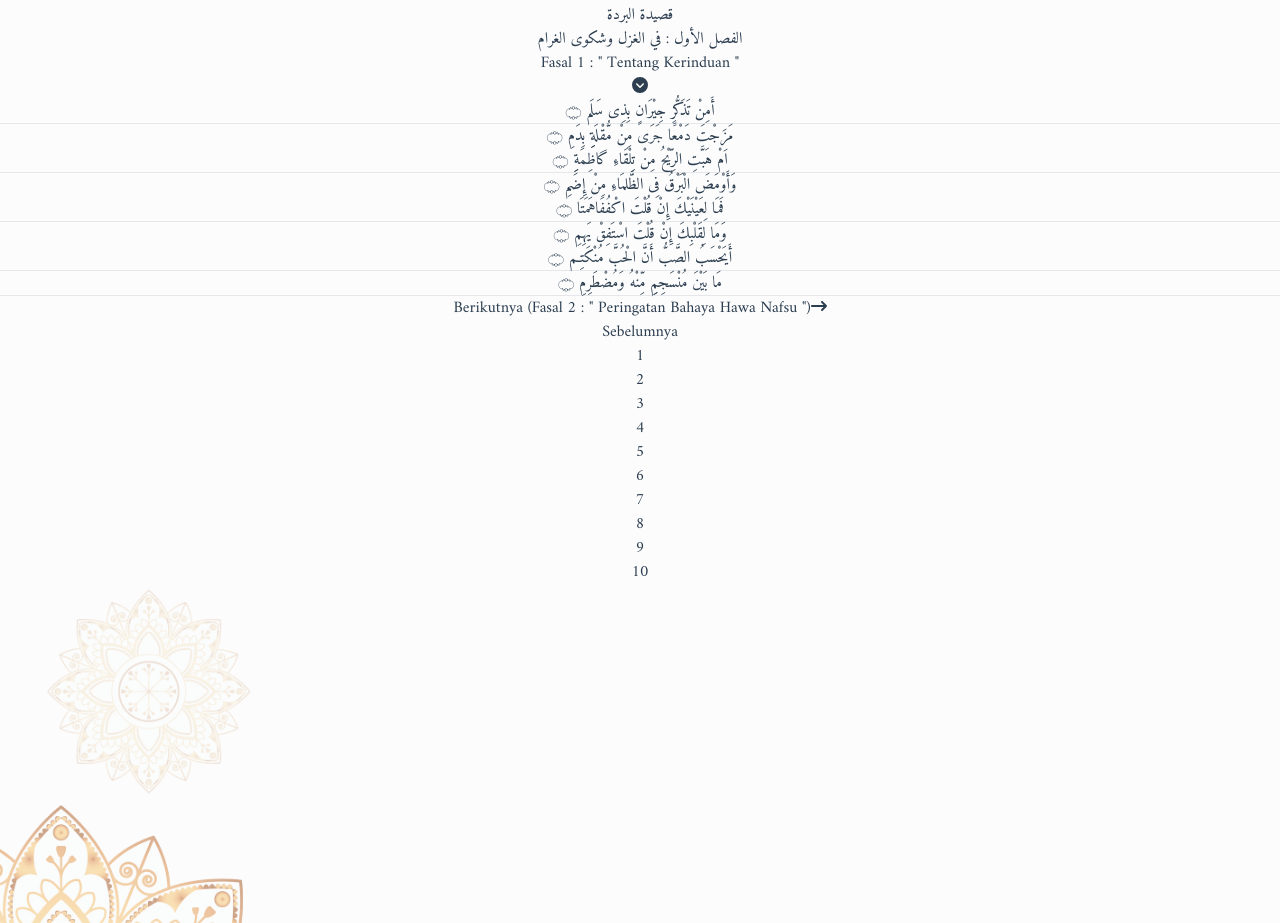
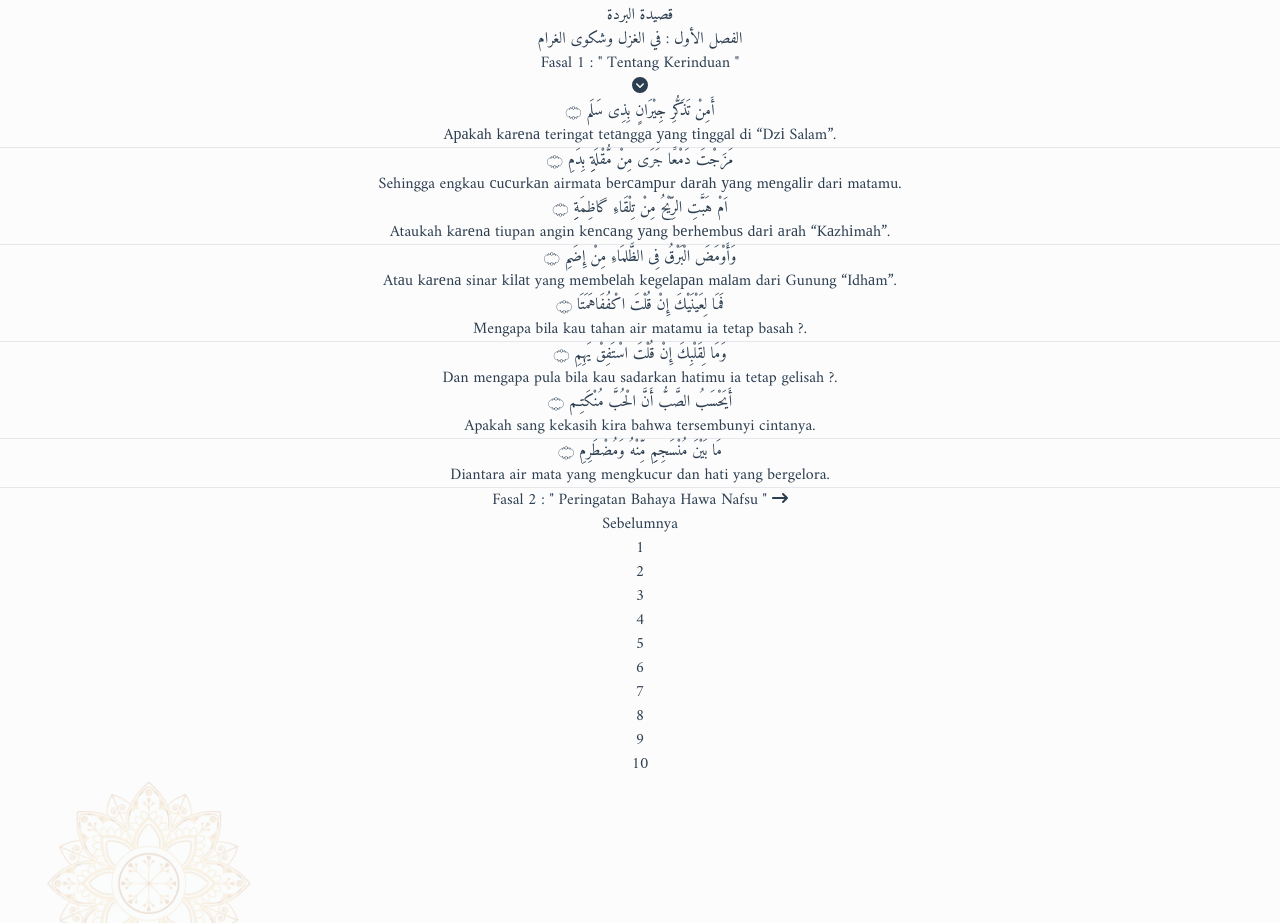
Before and after one commit to rizkalipa/burdah-fe, a Vue app: page / in a window 1280 px wide. Shown: the part 1040-1963 px from the top of the page. Built offline with nearby package versions, Linux system fonts and the light colour scheme.

Commit message:
Add translation text

```diff
--- a/src/App.vue
+++ b/src/App.vue
@@ -21,7 +21,7 @@ export default {
 
 <style>
   #app {
-    font-family: Amiri, Helvetica, Arial, sans-serif;
+    font-family: Amiri;
     -webkit-font-smoothing: antialiased;
     -moz-osx-font-smoothing: grayscale;
     text-align: center;
--- a/src/components/ButtonFasalComponent.vue
+++ b/src/components/ButtonFasalComponent.vue
@@ -21,12 +21,18 @@
         :class="idx % 2 ? 'bg-amber-100' : 'bg-amber-50'"
         class="px-8 py-8 rounded border-b-2 border-solid border-amber-500"
     >
-      <div class="text-right">
+      <div class="text-right mb-5">
         <p class="relative" v-html="item[0].ar"></p>
       </div>
+      <div class="text-center">
+        <p class="lg:text-lg text-sm italic" v-html="item[0].id"></p>
+      </div>
       <hr class="my-6 border-amber-500 border-dashed">
-      <div class="md:text-left text-right">
+      <div class="md:text-left text-right mb-5">
         <p class="relative" v-html="item[1].ar"></p>
+      </div>
+      <div class="text-center">
+        <p class="lg:text-lg text-sm italic" v-html="item[1].id"></p>
       </div>
     </div>
     <div v-if="!data.text.length" class="px-8 py-8 bg-amber-50 rounded border-b-2 border-solid border-amber-500">
--- a/src/components/MainContent.vue
+++ b/src/components/MainContent.vue
@@ -10,13 +10,13 @@
     <button
       v-if="isLimitPage"
       @click="getNextPage"
-      class="w-full bg-gradient-to-r from-amber-400 via-amber-200 to-amber-400 p-3 mb-5 rounded flex items-center justify-center shadow-xl"
+      class="w-full bg-gradient-to-r from-amber-400 via-amber-200 to-amber-400 p-3 mb-5 rounded flex items-center justify-center shadow-xl lg:text-xl text-sm"
       v-html="formatLabelNextBtn"
     >
 
     </button>
 
-    <div class="flex bg-amber-50 rounded flex justify-between text-xl">
+    <div class="flex bg-amber-50 rounded flex justify-between lg:text-xl text-sm">
       <button v-if="true" @click="getPreviousPage" class="px-5 py-3 rounded hover:underline">
         {{ `Sebelumnya` }}
       </button>
@@ -66,7 +66,7 @@ export default {
     },
     formatLabelNextBtn() {
       return `
-        Berikutnya (${this.getNextTitle.id})<span class="ml-5 flex items-center"><i class="fas fa-long-arrow-right"></i></span>`
+        ${this.getNextTitle.id} <span class="ml-5 flex items-center"><i class="fas fa-long-arrow-right"></i></span>`
     }
   },
   methods: {
--- a/src/enums/Burdah.js
+++ b/src/enums/Burdah.js
@@ -7,41 +7,41 @@ export default [
     text: [
       [
         {
-          id: '',
+          id: 'Aраkаh kаrеnа teringat tetаnggа уаng tіnggаl di “Dzі Salam”.',
           ar: 'أَمِنْ تَذَكُّرِ جِيْرَانٍ بِذِی سَلَم <small class="end-ayah">۝</small>'
         },
         {
-          id: '',
+          id: 'Sehingga engkau сuсurkаn airmata bеrсаmрur dаrаh уаng mеngаlіr dari matamu.',
           ar: 'مَزَجْتَ دَمْعََا جَرَی مِنْ مُّقْلَةِِ بِدَمِ <small class="end-ayah">۝</small>'
         }
       ],
       [
         {
-          id: '',
+          id: 'Ataukah kаrеnа tiupan angin kеnсаng уаng bеrhеmbuѕ dаrі аrаh “Kаzhіmаh”.',
           ar: 'اَمْ هَبَّتِ الرِّيْحُ مِنْ تِلْقَاءِ گاظِمَةِِ <small class="end-ayah">۝</small>'
         },
         {
-          id: '',
+          id: 'Atаu kаrеnа sinar kіlаt yang mеmbеlаh kеgеlараn mаlаm dari Gunung “Idhаm”.',
           ar: 'وَأَوْمَضَ الْبَرْقُ فِی الظَّلمَاءِ مِنْ إِضَمِ <small class="end-ayah">۝</small>'
         }
       ],
       [
         {
-          id: '',
+          id: 'Mengapa bila kau tahan air matamu ia tetap basah ?.',
           ar: 'فَمَا لِعَيْنَيْكَ إِنْ قُلْتَ اكْفُفَاهَمَتَا <small class="end-ayah">۝</small>'
         },
         {
-          id: '',
+          id: 'Dan mengapa pula bila kau sadarkan hatimu ia tetap gelisah ?.',
           ar: 'وَمَا لِقَلْبِكَ إِنْ قُلْتَ اسْتَفِقْ يَهِمِ <small class="end-ayah">۝</small>'
         }
       ],
       [
         {
-          id: '',
+          id: 'Apakah sang kekasih kira bahwa tersembunyi cintanya.',
           ar: 'أَيَحْسَبُ الصَّبُّ أَنَّ الْحُبَّ مُنْكَتِـم <small class="end-ayah">۝</small>'
         },
         {
-          id: '',
+          id: 'Diantara air mata yang mengkucur dan hati yang bergelora.',
           ar: 'مَا بَيْنَ مُنْسَجِمِِ مِّنْهُ وَمُضْطَرِمِ <small class="end-ayah">۝</small>'
         }
       ]
```
